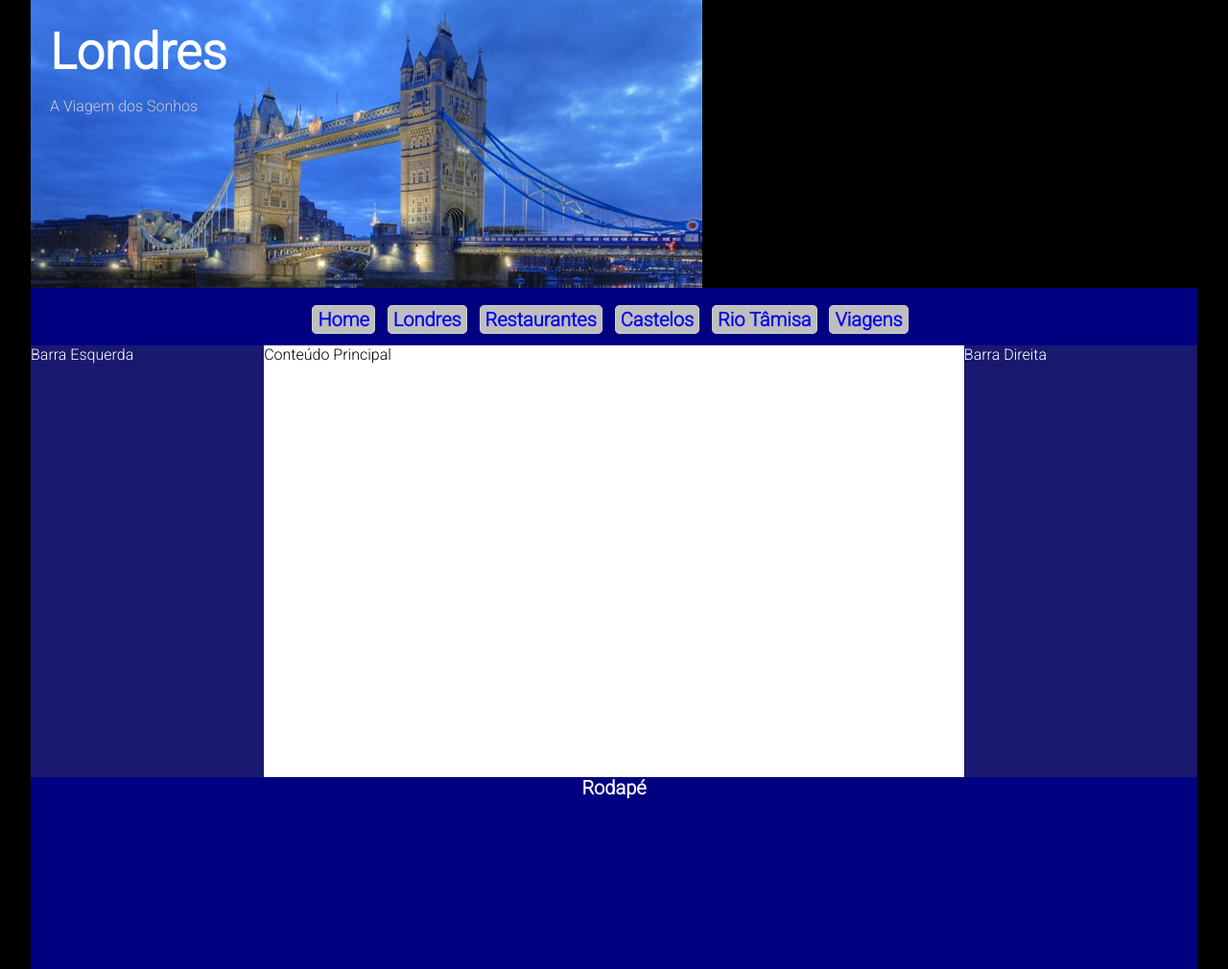
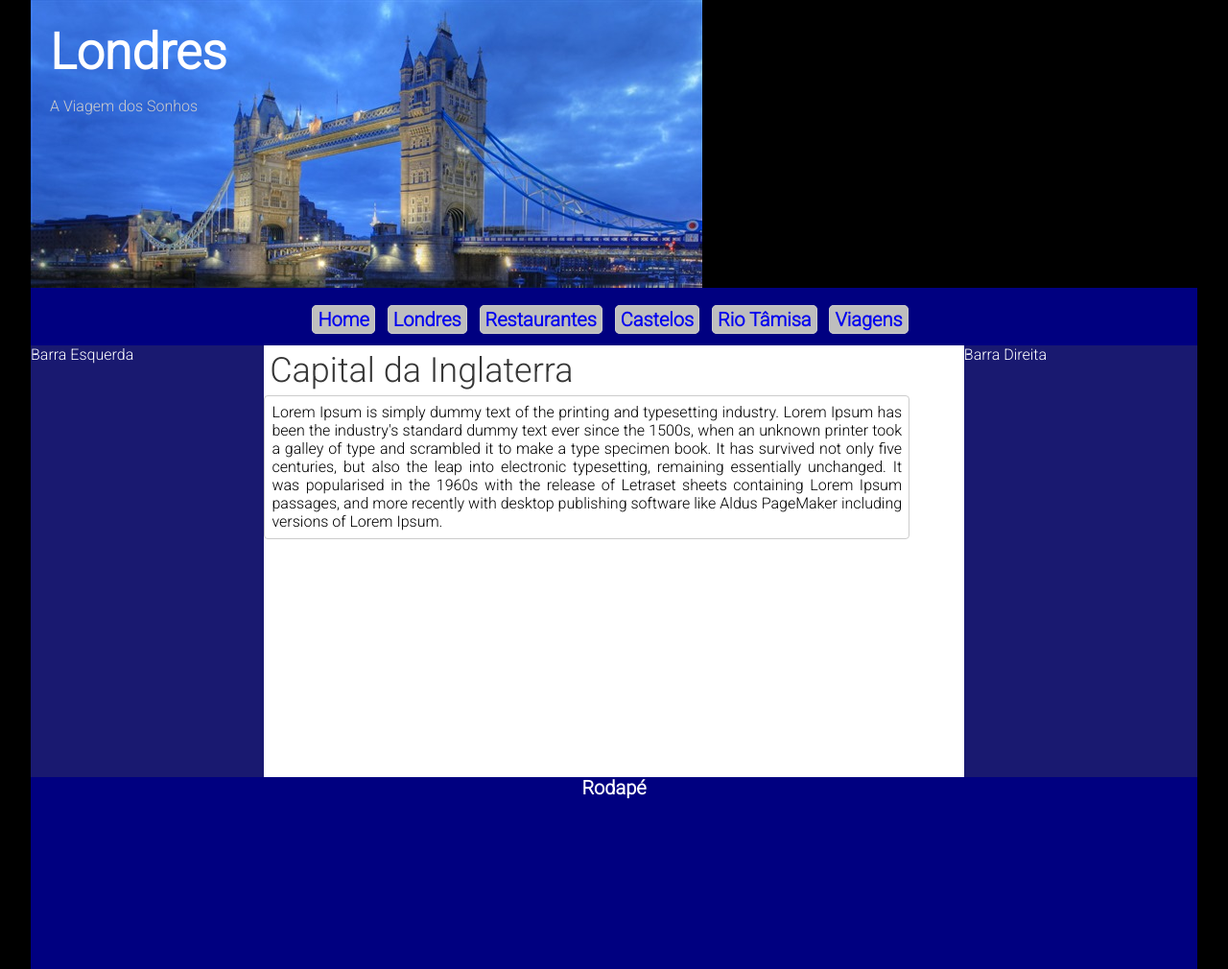
Before and after one commit to rafahgo27/AulaWebUm, a plain HTML site: page Aula31/index.html in a window 1280 px wide. Shown: the whole page at 96% size. Drawn offline with Linux system fonts and the light colour scheme.

Commit message:
Add files via upload

```diff
--- a/Aula31/css/estilo.css
+++ b/Aula31/css/estilo.css
@@ -46,7 +46,7 @@ main {
     color: #000;
 }
 
-.aside-direito{
+.aside-direito {
     width: 20%;
     height: 450px;
     float: right;
@@ -82,8 +82,34 @@ footer {
     padding: 2px 5px;
     margin-right: 8px;
 }
-
-.menu a:hover{
+/*estilizaçao do menu*/
+.menu a:hover {
     background: #D3D3D3;
     border: 1px solid #4f4f4f;
 }
+
+/*conteudo do main*/
+.titulo-main {
+    font-size: 36px;
+    font-weight: 400;
+    color: #363636;
+    padding: 5px 6px;
+}
+
+.texto-main {
+    font-weight: 300;
+    padding: 1%;
+    width: 90%;
+    border: 1px solid #ccc;
+    border-radius: 4px;
+}
+
+.imagem-um-main {
+    width: 45%;
+    float: left;
+}
+
+.imagem-dois-main {
+    width: 45%;
+    float: right;
+}
--- a/Aula31/index.html
+++ b/Aula31/index.html
@@ -28,7 +28,20 @@
       </div>
       </nav>
       <aside>Barra Esquerda</aside>
-      <main>Conteúdo Principal</main>
+      <main>
+       <div class="titulo-main">
+        Capital da Inglaterra
+       </div>
+       <div class="texto-main">
+        Lorem Ipsum is simply dummy text of the printing and typesetting industry.
+        Lorem Ipsum has been the industry's standard dummy text ever since the 1500s,
+        when an unknown printer took a galley of type and scrambled it to make a type specimen book.
+        It has survived not only five centuries, but also the leap into electronic typesetting,
+        remaining essentially unchanged.
+        It was popularised in the 1960s with the release of Letraset sheets containing Lorem Ipsum passages,
+        and more recently with desktop publishing software like Aldus PageMaker including versions of Lorem Ipsum.
+       </div>
+      </main>
       <div class="aside-direito">Barra Direita</div>
       <footer>Rodapé</footer>
     </section>
```
